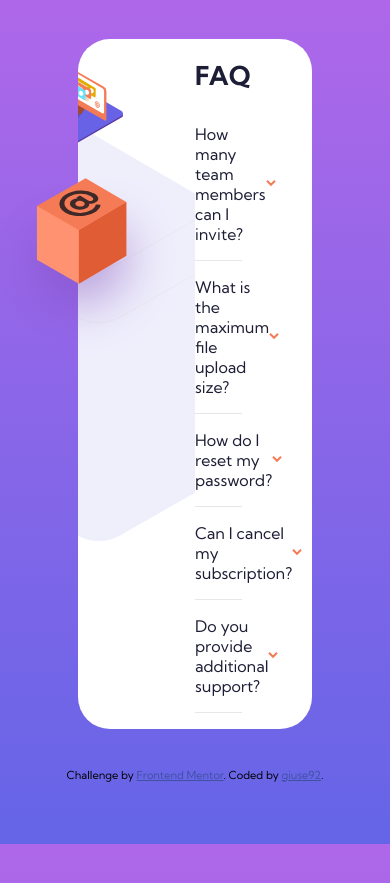
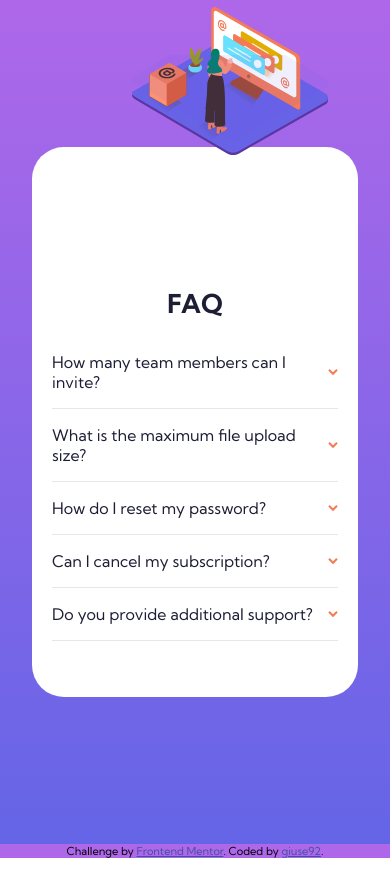
Before and after one commit to kellynobre/desafio-FaqAccordionCard, a plain HTML site: page index.html in a window 390 px wide. After the commit the page ends 858 px from the top, so only its background shows below. Drawn offline with Linux system fonts and the light colour scheme.

Commit message:
atualização

```diff
--- a/assets/css/desktop.css
+++ b/assets/css/desktop.css
@@ -1,6 +1,13 @@
 * {
   font-family: "Kumbh Sans";
   box-sizing: border-box;
+}
+main {
+  width: 100%;
+  height: 100%;
+  display: flex;
+  justify-content: center;
+  align-items: center;
 }
 
 html {
@@ -14,15 +21,17 @@ body {
   background-attachment: fixed;
 }
 
-/*atraves do id da sessão*/
+/*através do id da sessão*/
 #faq {
-  width: 60%;
-  min-height: 450px;
-  padding-top: 5%;
+  max-width: 1216px; /*padrão*/
+  width: 100%;
+  height: 100%;
+  max-height: 500px;
   background-color: #fff;
   display: flex;
   border-radius: 2rem;
-  margin: 10% auto;
+  /*padding-top: 5%;*/
+  /*margin: 10% auto;*/
 }
 
 #faq .esquerda {
@@ -49,10 +58,14 @@ body {
 
 #faq .direita {
   width: 50%;
-  padding-right: 70px;
+  padding: 0px 70px;
   font-size: 16px;
   color: hsl(238, 29%, 16%);
+  display: flex;
+  flex-direction: column;
+  justify-content: center;
 }
+
 #faq .direita h1 {
   margin: 0;
   font-size: 26px;
@@ -81,3 +94,77 @@ body {
   margin-top: 0;
   color: hsl(240, 6%, 50%);
 }
+
+@media (max-width: 1024px) {
+  main {
+    padding: 2rem;
+  }
+  #faq {
+    width: 100%;
+    height: 100%;
+    max-height: 400px;
+    background-size: 700px, 120%;
+    background-position-x: -425px, -90px;
+    background-position-y: -300px, top;
+  }
+  #faq .direita {
+    padding: 1rem;
+    font-size: 16px;
+    color: hsl(238, 29%, 16%);
+  }
+}
+@media (max-width: 600px) {
+  #faq {
+    width: 100%;
+    height: 100%;
+    max-height: 550px;
+    margin: 120px auto;
+    min-height: fit-content;
+    flex-direction: column;
+  }
+
+  #faq .esquerda {
+    position: relative;
+    width: 100%;
+    height: 100px;
+    background: none;
+  }
+
+  #faq .esquerda img.box {
+    display: none;
+  }
+
+  #faq .esquerda img.illustration-woman-mobile,
+  #faq .esquerda img.pattern-mobile {
+    display: block;
+  }
+
+  #faq .esquerda img.illustration-woman-mobile {
+    position: relative;
+    width: 60%;
+    left: 100px;
+    bottom: 140px;
+  }
+
+  #faq .esquerda img.pattern-mobile {
+    position: relative;
+    width: 60%;
+    left: 100px;
+    bottom: 240px;
+  }
+
+  #faq .direita {
+    width: 100%;
+    min-height: 450px;
+    margin: 0 auto;
+    padding: 0 20px;
+  }
+
+  #faq .direita h1 {
+    text-align: center;
+  }
+
+  #faq .direita .questao:hover {
+    color: hsl(238, 29%, 16%);
+  }
+}
--- a/assets/css/mobile.css
+++ b/assets/css/mobile.css
@@ -1,4 +1,4 @@
-@media (max-width: 375px) {
+/*@media (max-width: 375px) {
   #faq {
     width: 86%;
     margin: 120px auto;
@@ -50,3 +50,4 @@
     color: hsl(238, 29%, 16%);
   }
 }
+*/
```
Also changed, not shown: index.html (+1 -0 lines).
